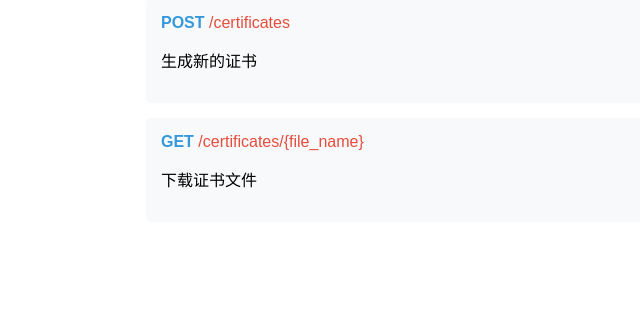
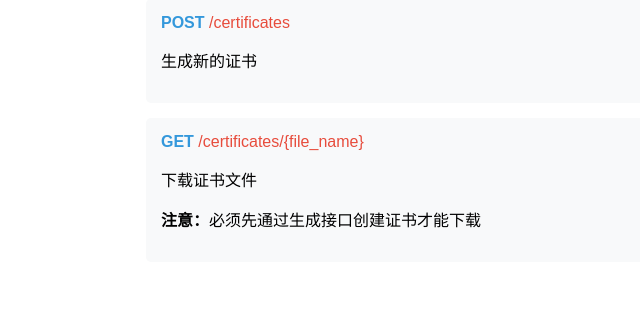
Before and after one commit to chatGPT-AI-API/Certificate-Generator, a FastAPI app: page / in a window 1280 px wide. Shown: the part 209-520 px from the top of the page, without its empty margins (94-734 px from the left). Run offline with FastAPI, Linux system fonts and the light colour scheme.

Commit message:
feat(证书): 增强证书生成和下载的安全性
- 添加生成的证书文件跟踪，防止未授权下载
- 更新依赖版本并移除不再需要的argparse
- 在文档中添加下载前的注意事项提示

```diff
--- a/main.py
+++ b/main.py
@@ -5,6 +5,9 @@ from pydantic import BaseModel
 from cert_generator import CertificateGenerator
 from datetime import datetime
 import os
+
+# 跟踪已生成的证书文件
+generated_certs = set()
 
 templates = Jinja2Templates(directory="templates")
 
@@ -99,7 +102,7 @@ class CertificateRequest(BaseModel):
     validity_days: int = 365
     output_prefix: str = None
 
-@app.post("/certificates")
+@app.post("/certificates", tags=["证书"])
 async def create_certificate(request: CertificateRequest):
     try:
         generator = CertificateGenerator()
@@ -111,15 +114,20 @@ async def create_certificate(request: CertificateRequest):
         prefix = request.output_prefix or request.common_name
         generator.save_to_files(cert, prefix)
 
+        # 记录已生成的证书文件
+        key_file = f"{prefix}.key"
+        pem_file = f"{prefix}.pem"
+        generated_certs.update([key_file, pem_file])
+
         return {
             "status": "success",
-            "files": [f"{prefix}.key", f"{prefix}.pem"],
+            "files": [key_file, pem_file],
             "timestamp": datetime.now().isoformat()
         }
     except Exception as e:
         raise HTTPException(status_code=400, detail=str(e))
 
-@app.get("/certificates/{file_name}")
+@app.get("/certificates/{file_name}", tags=["证书"])
 async def download_certificate(file_name: str):
     if not file_name.endswith(('.key', '.pem')):
         raise HTTPException(status_code=400, detail="仅支持.key和.pem文件下载")
@@ -127,6 +135,13 @@ async def download_certificate(file_name: str):
     if not os.path.exists(file_name):
         raise HTTPException(status_code=404, detail="文件不存在")
 
+    # 检查文件是否是通过API生成的
+    if file_name not in generated_certs:
+        raise HTTPException(
+            status_code=403,
+            detail="必须先通过API生成证书才能下载"
+        )
+
     return FileResponse(file_name)
 
 if __name__ == "__main__":
--- a/requirements.txt
+++ b/requirements.txt
@@ -1,5 +1,4 @@
 cryptography==41.0.7
-argparse==1.4.0
 fastapi==0.109.2
 uvicorn==0.27.0
-jinja2==3.1.3
+jinja2==3.1.4
--- a/templates/index.html
+++ b/templates/index.html
@@ -41,6 +41,7 @@
     <div class="endpoint">
         <span class="method">GET</span> <span class="path">/certificates/{file_name}</span>
         <p>下载证书文件</p>
+        <p><strong>注意：</strong>必须先通过生成接口创建证书才能下载</p>
     </div>
 </body>
 </html>
```
